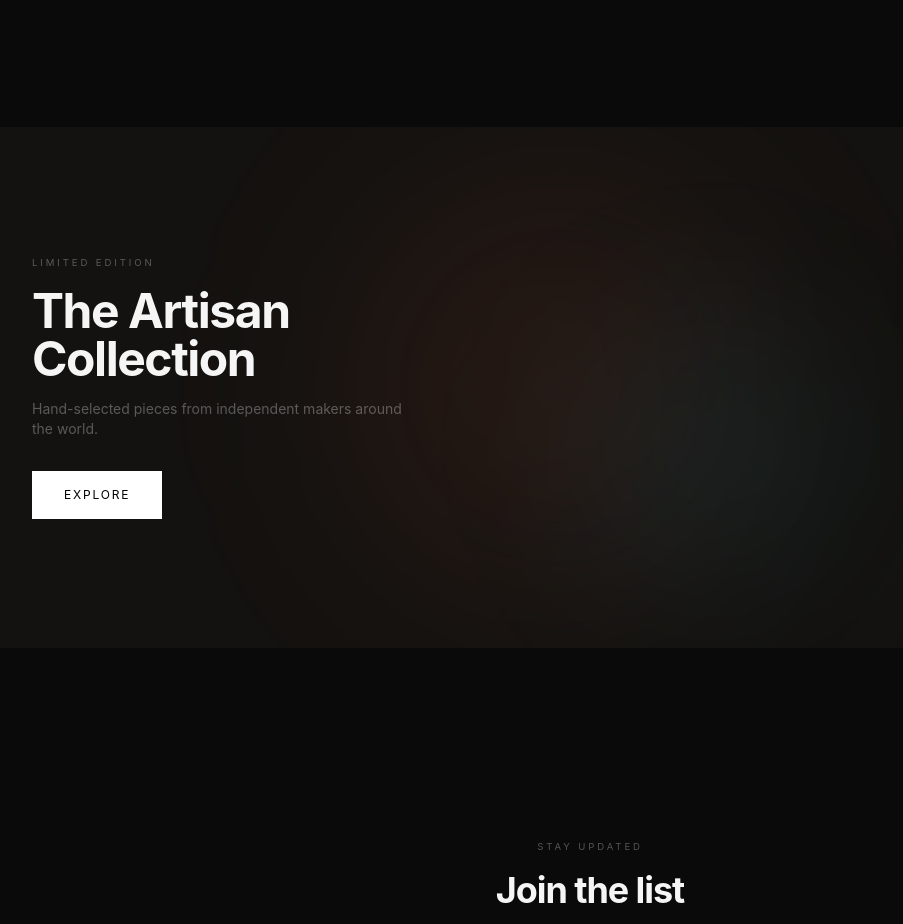
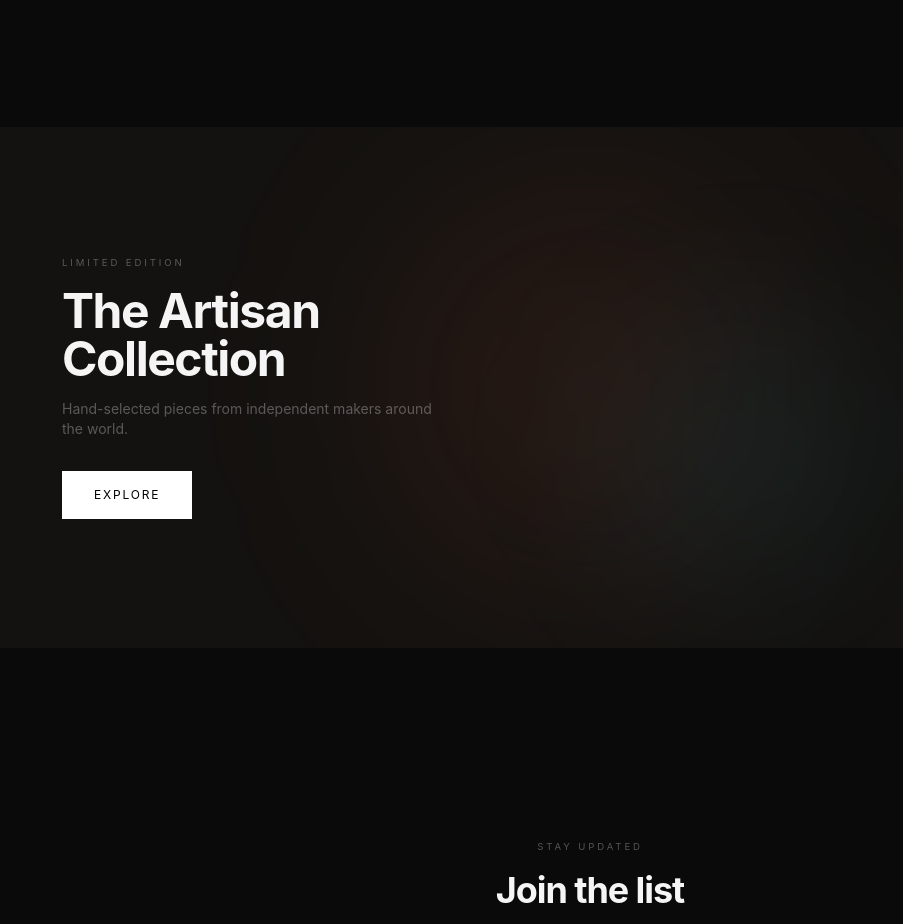
Before and after one commit to ehsaneyyy/Ecom-Demo, a React (Vite) app: page / in a window 1280 px wide. Shown: the part 1860-2784 px from the top of the page, without its empty margins (50-953 px from the left). Built offline with nearby package versions, Linux system fonts and the light colour scheme; no server answers.

Commit message:
Fix Reveal: useInView hook + reduced-motion + 2s fallback timer

```diff
--- a/src/components/Reveal.jsx
+++ b/src/components/Reveal.jsx
@@ -1,25 +1,40 @@
-import { motion } from 'framer-motion'
+import { useRef, useState, useEffect } from 'react'
+import { motion, useInView } from 'framer-motion'
 
-const variants = {
-  hidden: { opacity: 0, y: 20 },
-  visible: { opacity: 1, y: 0 },
-  left: { opacity: 0, x: -30 },
-  right: { opacity: 0, x: 30 },
-}
+const reducedMotion =
+  typeof window !== 'undefined' &&
+  window.matchMedia('(prefers-reduced-motion: reduce)').matches
 
 export default function Reveal({ children, direction, delay = 0, className = '' }) {
+  const ref = useRef(null)
+  const isInView = useInView(ref, { once: true, margin: '0px 0px -60px 0px' })
+  const [safe, setSafe] = useState(reducedMotion)
+
+  useEffect(() => {
+    if (reducedMotion) return
+    const timer = setTimeout(() => setSafe(true), 2000)
+    return () => clearTimeout(timer)
+  }, [])
+
+  if (reducedMotion) {
+    return <div className={className}>{children}</div>
+  }
+
+  const from =
+    direction === 'left'
+      ? { opacity: 0, x: -30 }
+      : direction === 'right'
+        ? { opacity: 0, x: 30 }
+        : { opacity: 0, y: 20 }
+
+  const show = isInView || safe
+
   return (
     <motion.div
-      initial={direction ? variants[direction] : variants.hidden}
-      whileInView="visible"
-      viewport={{ once: true, margin: '-40px' }}
-      transition={{ duration: 0.5, delay: delay / 1000, ease: [0.25, 0.1, 0.25, 1] }}
-      variants={{
-        hidden: variants.hidden,
-        visible: variants.visible,
-        left: variants.visible,
-        right: variants.visible,
-      }}
+      ref={ref}
+      initial={from}
+      animate={show ? { opacity: 1, x: 0, y: 0 } : from}
+      transition={{ duration: 0.5, delay: show ? delay / 1000 : 0, ease: [0.25, 0.1, 0.25, 1] }}
       className={className}
     >
       {children}
```
